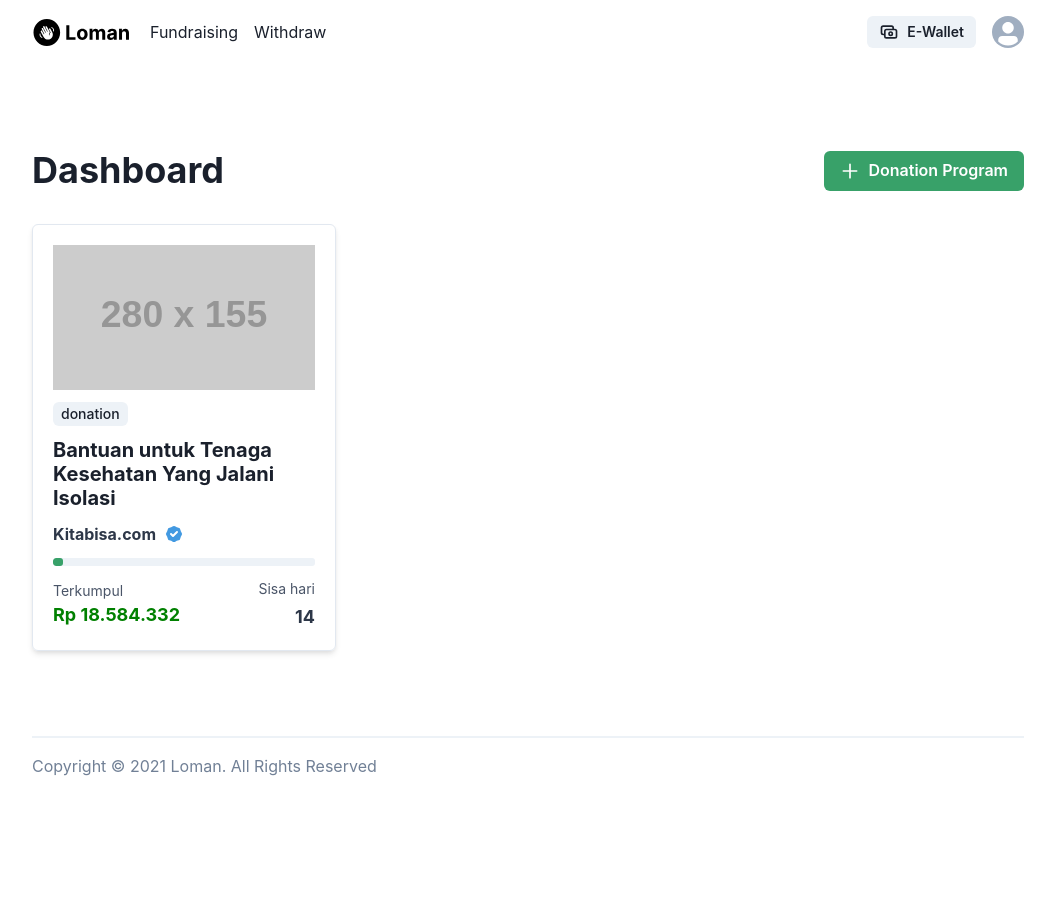
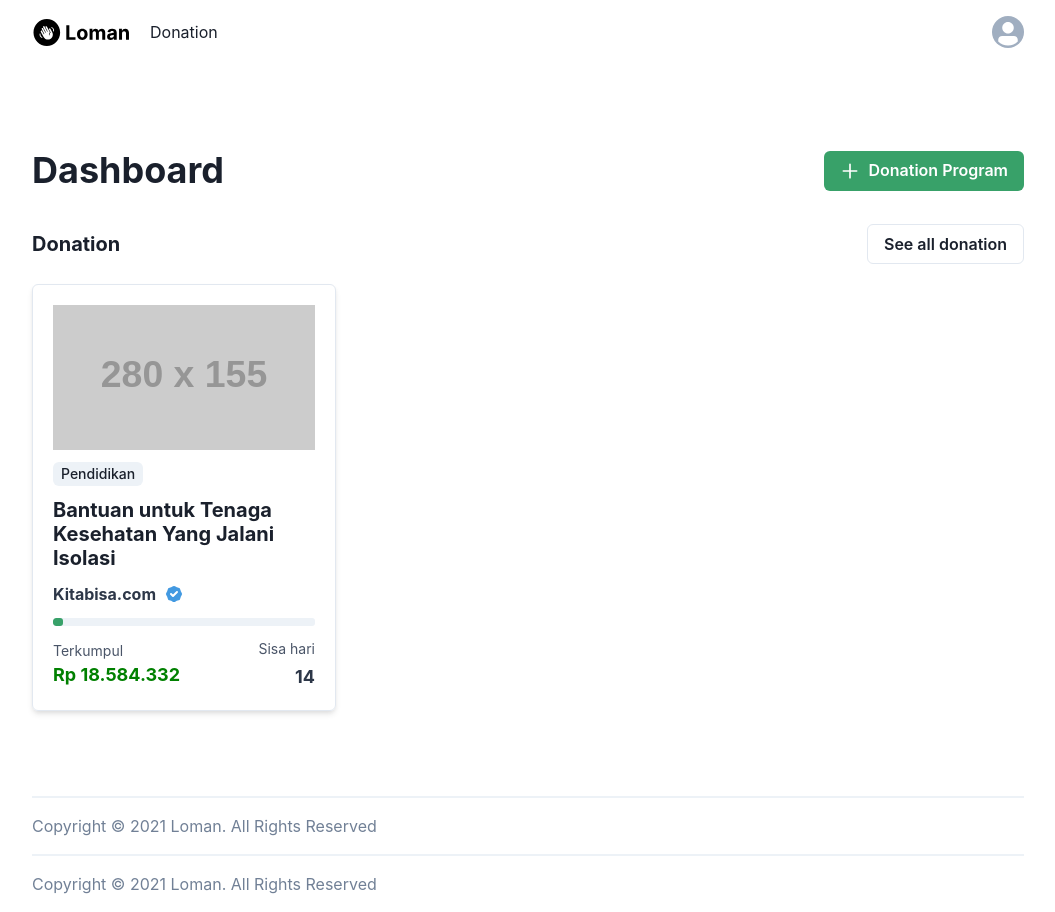
Before and after one commit to rtx-compfest/loman-frontend, a Next.js app: page /fundraiser in a window 1280 px wide. Shown: the whole page, without its empty margins (112-1167 px from the left). Before the commit the page ends 800 px from the top, so only its background shows below. Built offline with nearby package versions, Linux system fonts and the light colour scheme.

Commit message:
Add all dashboard and fetch user

```diff
--- a/components/Card/DonationCard.js
+++ b/components/Card/DonationCard.js
@@ -1,4 +1,5 @@
 import Image from 'next/image'
+import Link from 'next/link'
 import {Grid, Heading, Icon, Progress, Tag, Text} from '@chakra-ui/react'
 import {BadgeCheckIcon} from '@heroicons/react/solid'
 import differenceInDays from 'date-fns/differenceInDays'
@@ -9,6 +10,7 @@ const imgLoader = ({src}) => {
 }
 
 const DonationCard = ({
+  id = 0,
   name = 'Donation name',
   fundraiser = 'Fundraiser',
   amount = 0,
@@ -24,6 +26,8 @@ const DonationCard = ({
   },
 }) => {
   return (
+    <Link href={`donation/${id}`}>
+      <a>
         <Grid
           gap="3"
           p={5}
@@ -120,6 +124,8 @@ const DonationCard = ({
             </Grid>
           </Grid>
         </Grid>
+      </a>
+    </Link>
   )
 }
 
--- a/components/Dashboard.js
+++ b/components/Dashboard.js
@@ -14,27 +14,38 @@
 //    ]
 //  }
 // ]
-import {Grid, GridItem, Text, VStack} from '@chakra-ui/react'
+import NextLink from 'next/link'
+import {Button, Grid, Heading, Link, VStack} from '@chakra-ui/react'
 import {DonationCard} from '@components/Card'
 
 const Dashboard = ({props}) => {
   return (
     <VStack>
       {props.map((section, i) => (
-        <Grid key={i} templateColumns="1fr 1fr" templateRows="1fr 1fr">
-          <GridItem>
-            <Text>{section.header}</Text>
-          </GridItem>
+        <Grid key={i} gap="5" width="100%">
+          <Grid
+            autoFlow="column"
+            alignItems="center"
+            justifyContent="space-between"
+          >
+            <Heading as="h3" fontSize="xl">
+              {section.header}
+            </Heading>
+            <Link as={NextLink} href={section.link} passHref={true}>
+              <Button as="a" variant="outline" colorScheme="gray">
+                See all {section.header.toLowerCase()}
+              </Button>
+            </Link>
+          </Grid>
 
-          <GridItem>
-            <Text>See all {section.header.toLowerCase()}</Text>
-          </GridItem>
-
-          <GridItem>
+          <Grid
+            templateColumns="repeat(auto-fill, minmax(280px, 1fr))"
+            gap="10"
+          >
             {section.data.map((data, j) => (
               <DonationCard key={j} {...data} />
             ))}
-          </GridItem>
+          </Grid>
         </Grid>
       ))}
     </VStack>
--- a/components/Nav/NavDonor.js
+++ b/components/Nav/NavDonor.js
@@ -17,14 +17,39 @@ import {
 import Nav from './Nav'
 import {LogoutButton} from '@components/Button'
 import {PlusIcon} from '@heroicons/react/outline'
+import {useAuthContext} from '@context/auth'
+import {useEffect, useState} from 'react'
 
-const NavDonor = ({name, balance = 0}) => {
+const NavDonor = () => {
+  const [user, setUser] = useState(null)
+  const {userData, request} = useAuthContext()
+
+  useEffect(() => {
+    const options = {
+      method: 'GET',
+    }
+
+    if (userData == undefined) {
+      return
+    }
+
+    request(`/user/${userData?.userId}`, options)
+      .then((result) => {
+        setUser(result.data)
+        return result.data
+      })
+      .catch((err) => {
+        console.error(err)
+        return new Error(err)
+      })
+  }, [userData, request])
+
   return (
     <Nav>
       <List display="grid" gridGap="4" gridAutoFlow="column">
         <ListItem>
-          <Link href="/">
-            <a>Fundraising</a>
+          <Link href="/donation">
+            <a>Donation</a>
           </Link>
         </ListItem>
         <ListItem>
@@ -59,7 +84,7 @@ const NavDonor = ({name, balance = 0}) => {
                 width="100%"
                 background="white"
               >
-                <Text as="strong">{name == null ? 'Name' : name}</Text>
+                <Text as="strong">{user != null ? user.name : 'Name'}</Text>
                 <Text>Donor</Text>
               </Grid>
             </MenuItem>
@@ -72,7 +97,7 @@ const NavDonor = ({name, balance = 0}) => {
                 width="100%"
               >
                 <Text>Balance</Text>
-                <Text as="strong">{balance}</Text>
+                <Text as="strong">{user != null ? user.amount : '0'}</Text>
               </Grid>
             </MenuItem>
             <MenuDivider />
--- a/components/Nav/NavFundraiser.js
+++ b/components/Nav/NavFundraiser.js
@@ -24,8 +24,8 @@ const NavFundraiser = ({name, balance = 0}) => {
     <Nav>
       <List display="grid" gridGap="4" gridAutoFlow="column">
         <ListItem>
-          <Link href="/">
-            <a>Fundraising</a>
+          <Link href="/donation">
+            <a>Donation</a>
           </Link>
         </ListItem>
         <ListItem>
--- a/components/Nav/NavUser.js
+++ b/components/Nav/NavUser.js
@@ -17,8 +17,8 @@ const NavUser = () => {
     <Nav>
       <List display="grid" gridGap="4" gridAutoFlow="column">
         <ListItem>
-          <Link href="/">
-            <a>Fundraising</a>
+          <Link href="/donation">
+            <a>Donation</a>
           </Link>
         </ListItem>
       </List>
--- a/context/auth.js
+++ b/context/auth.js
@@ -131,7 +131,7 @@ export const AuthProvider = ({children}) => {
     try {
       const headers = {
         'Content-Type': 'application/json',
-        Cookie: `token=${getToken()}`,
+        Authorization: `${getToken()}`,
       }
 
       const res = await fetch(`${URL}${endpoint}`, {headers, ...options})
--- a/pages/fundraiser/index.js
+++ b/pages/fundraiser/index.js
@@ -1,35 +1,25 @@
 import Link from 'next/link'
-import Head from 'next/head'
-import {Container, Grid, Heading, Button, Icon} from '@chakra-ui/react'
+import {Grid, Heading, Button, Icon} from '@chakra-ui/react'
 import {PlusIcon} from '@heroicons/react/outline'
 
 import {NavFundraiser} from '@components/Nav'
-import {DonationCard} from '@components/Card'
 import Footer from '@components/Footer'
-
-const donations = [
-  {
-    id: 1,
-    name: 'Bantuan untuk Tenaga Kesehatan Yang Jalani Isolasi',
-    target_amount: 500000000,
-    amount: 18584332,
-    deadline: '2021-08-31',
-    fundraiser: 'Kitabisa.com',
-  },
-]
+import Dashboard from '@components/Dashboard'
+import {Layout} from '@components/Layout'
+import {useAuthContext} from '@context/auth'
 
 export default function Home() {
+  const {isAuthenticated} = useAuthContext()
+
   return (
-    <Container maxWidth="container.lg">
-      <Head>
-        <title>Loman | Fundraiser</title>
-        <meta name="description" content="Fundraiser" />
-        <link rel="icon" href="/favicon.ico" />
-      </Head>
-
-      <header>
-        <NavFundraiser />
-      </header>
+    <Layout hasNavbar={isAuthenticated() === 'fundraiser' ? false : true}>
+      {isAuthenticated() === 'fundraiser' ? (
+        <header>
+          <NavFundraiser />
+        </header>
+      ) : (
+        ''
+      )}
 
       <Grid as="main" marginBlock="85px" gap="8">
         <Grid
@@ -51,19 +41,30 @@ export default function Home() {
             </Button>
           </Link>
         </Grid>
-        <Grid
-          templateColumns="repeat(auto-fill, minmax(280px, 1fr))"
-          gap="10"
-        >
-          {donations.map((donation) => {
-            return <DonationCard key={donation.id} {...donation} />
-          })}
-        </Grid>
+        <Dashboard
+          props={[
+            {
+              header: 'Donation',
+              link: '/donation',
+              data: [
+                {
+                  id: 1,
+                  name: 'Bantuan untuk Tenaga Kesehatan Yang Jalani Isolasi',
+                  target_amount: 500000000,
+                  amount: 18584332,
+                  deadline: '2021-08-31',
+                  fundraiser: 'Kitabisa.com',
+                  category: 'Pendidikan',
+                },
+              ],
+            },
+          ]}
+        />
       </Grid>
 
       <footer>
         <Footer />
       </footer>
-    </Container>
+    </Layout>
   )
 }
```
Also changed, not shown: pages/admin/index.js (+40 -1 lines), pages/index.js (+24 -21 lines). Lines whose indentation alone changed are shown as unchanged.
